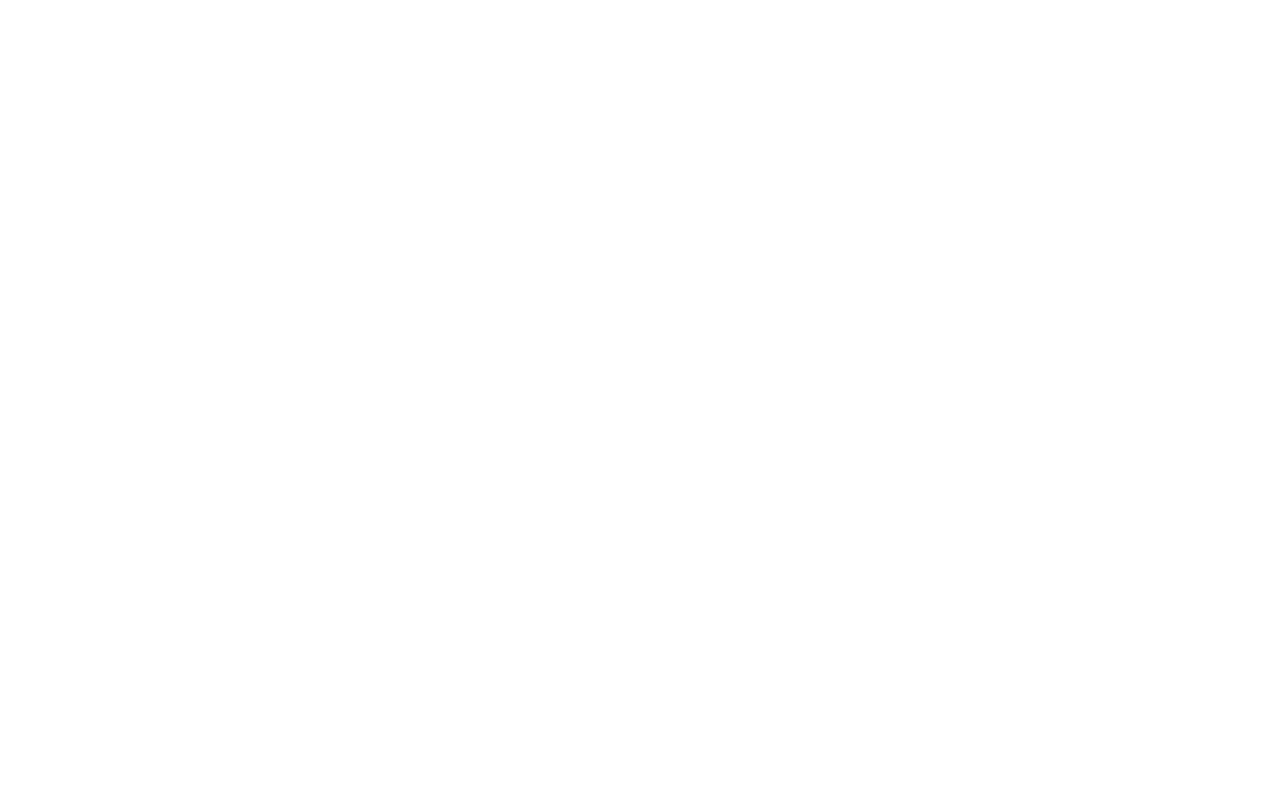
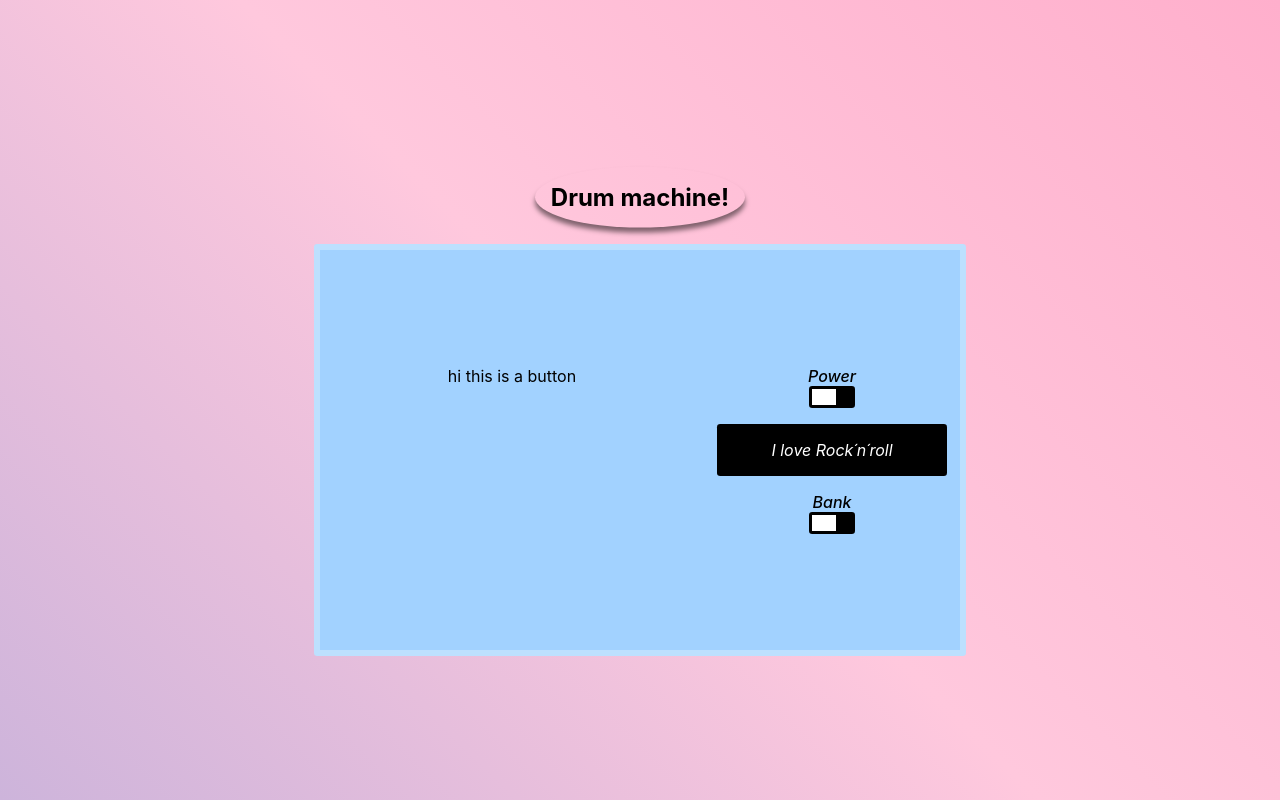
Before and after one commit to jersonVal/Drum-machine, a React (Create React App) app: page / in a window 1280 px wide. Built offline with nearby package versions, Linux system fonts and the light colour scheme; the HTML template or start-up script is replaced by a standard one.

Commit message:
the container, info buttons and audio tag name is done

```diff
--- a/src/App.css
+++ b/src/App.css
@@ -1,38 +1,86 @@
-.App {
-  text-align: center;
+.App{
+  height: 100vh;
+  width: 100vw;
+  display: flex;
+  flex-direction: column;
+  justify-content: center;
+  align-items: center;
+  background: linear-gradient(45deg, #cdb4db, #ffc8dd, #ffafcc);
 }
 
-.App-logo {
-  height: 40vmin;
-  pointer-events: none;
+.App h2{
+  color: black;
+  border-radius: 50%;
+  padding: 1rem;
+  box-shadow: 0px 5px 5px 0px rgba(0, 0, 0, 0.5);
+  position: relative;
+  transition: 0.25s;
+  animation: title 2s infinite ease-in-out;
 }
 
-@media (prefers-reduced-motion: no-preference) {
-  .App-logo {
-    animation: App-logo-spin infinite 20s linear;
+@keyframes title {
+  0%{
+    transform: translateY(0);
+  }
+  50%{
+    transform: translateY(8%);
+  }
+  100%{
+    transform: translateY(0%);
   }
 }
 
-.App-header {
-  background-color: #282c34;
-  min-height: 100vh;
+
+p{
+  margin: 0;
+}
+
+.drum{
+  width: 50vw;
+  height: 50vh;
+  background: #a2d2ff;
+  border: 0.4rem solid #bde0fe;
+  display: grid;
+  place-content: center;
+  grid-template-columns: 1.5fr 1fr;
+  text-align: center;
+  border-radius: 0.2rem;
+}
+
+.btn-toggle-container{
   display: flex;
   flex-direction: column;
   align-items: center;
-  justify-content: center;
-  font-size: calc(10px + 2vmin);
-  color: white;
 }
 
-.App-link {
-  color: #61dafb;
+.btn-toggle-container p{
+  font-style: italic;
+  font-weight: 500;
 }
 
-@keyframes App-logo-spin {
-  from {
-    transform: rotate(0deg);
-  }
-  to {
-    transform: rotate(360deg);
-  }
+.btnToggle{
+  height: 1rem;
+  width: 2.5rem;
+  background: black;
+  display: flex;
+  border: 0.2rem solid black;
+  border-radius: 0.2rem;
 }
+
+.btnToggle button{
+  background: white;
+  cursor: pointer;
+  border: none;
+  outline: none;
+  width: 1.5rem;
+}
+
+.title-container{
+  background: black;
+  width: 90%;
+  margin: 1rem auto;
+  padding: 1rem 0;
+  color: white;
+  font-style: italic;
+  border-radius: 0.2rem;
+}
--- a/src/App.js
+++ b/src/App.js
@@ -1,10 +1,11 @@
-import logo from './logo.svg';
 import './App.css';
+import Drum from './components/Drum';
 
 function App() {
   return (
     <div className="App">
-
+      <h2>Drum machine!</h2>
+     <Drum />
     </div>
   );
 }
--- /dev/null
+++ b/src/components/Btn-toggle.js
@@ -0,0 +1,26 @@
+import React from 'react';
+
+const BtnToggle = ({title, setter})=>{
+
+    const toggle = (e) => {
+
+        if(e.target.style.marginLeft !== ''){
+            setter(true)
+            e.target.style.marginLeft = '';
+        }else{
+            setter(false)
+            e.target.style.marginLeft = 'auto'
+        }
+    }
+
+    return(
+        <div className="btn-toggle-container">
+            <p>{title}</p>
+            <div className="btnToggle">
+                <button type="button" onClick={toggle}></button>
+            </div>
+        </div>
+    )
+}
+
+export default BtnToggle;
--- /dev/null
+++ b/src/components/Button.js
@@ -0,0 +1,11 @@
+import React from 'react';
+
+const Button = ()=>{
+    return(
+        <div>
+            <p>hi this is a button</p>
+        </div>
+    )
+}
+
+export default Button;
--- /dev/null
+++ b/src/components/Drum.js
@@ -0,0 +1,28 @@
+import React, {useState} from 'react';
+import Button from './Button';
+import BtnToggle from './Btn-toggle';
+
+const Drum = ()=>{
+
+    const [power,setPower] = useState(true);
+    const [mode,setMode] = useState(true);
+    const [audio,setAudio] = useState('I love Rock´n´roll');
+
+    return(
+        <div className="drum">
+            <div className="drum-btns-container">
+            <Button />
+            </div>
+            <div className="info-container">
+                <BtnToggle title='Power' setter={setPower} />
+                <div className="title-container">
+                    <p>{audio}</p>
+                </div>
+                <BtnToggle title='Bank' setter={setMode} />
+            </div>
+
+        </div>
+    )
+}
+
+export default Drum;
```
